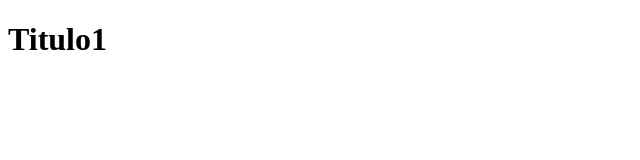
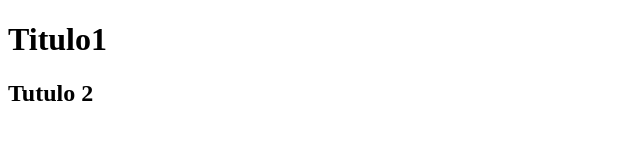
Before and after one commit to mariadriada/git-practice, a plain HTML site: page index.html in a window 1280 px wide. Shown: the whole page, without its empty margins (0-640 px from the left). Drawn offline with Linux system fonts and the light colour scheme.

Commit message:
se agrego h2

```diff
--- a/index.html
+++ b/index.html
@@ -8,5 +8,6 @@
   </head>
   <body>
     <h1>Titulo1</h1>
+    <h2>Tutulo 2</h2>
   </body>
 </html>
```
